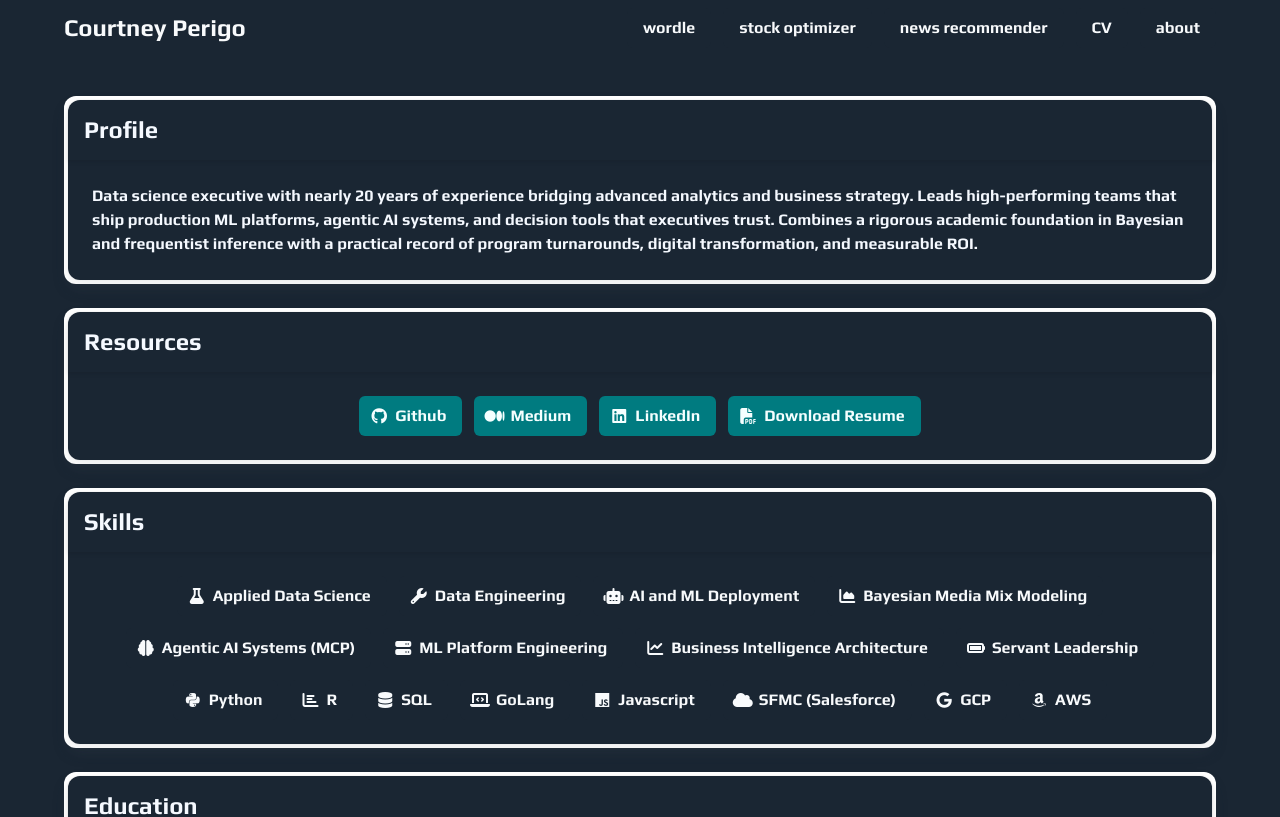
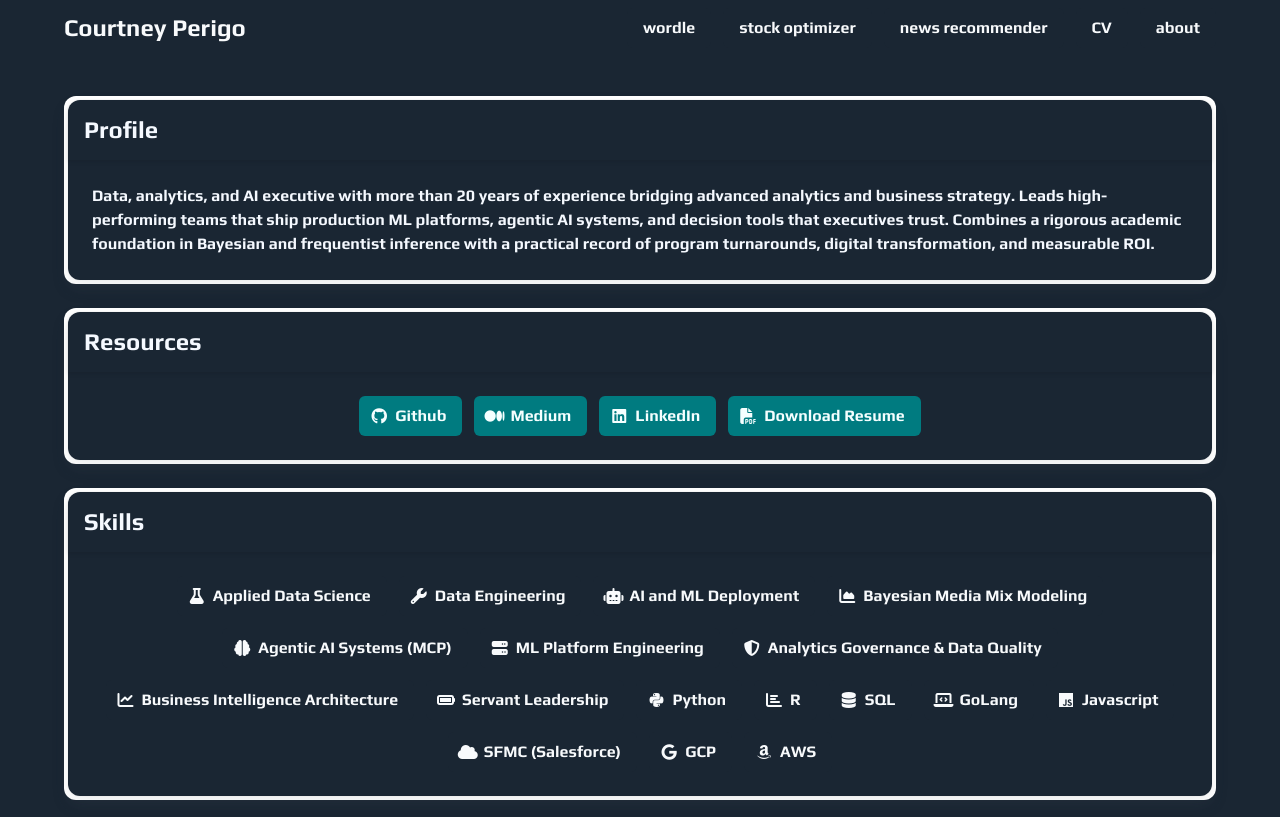
Before and after one commit to agentdanger/courtney-perigo-dotcom, a Vue app in the folder courtney-perigo-dotcom/: page /cv in a window 1280 px wide. Shown: the top 817 px of the page. Built offline with nearby package versions, Linux system fonts and the light colour scheme; what vue3-apexcharts would draw is missing.

Commit message:
CV page v4: Data, Analytics & AI Executive profile, governance chip, new public PDF

```diff
--- a/courtney-perigo-dotcom/src/views/Cv.vue
+++ b/courtney-perigo-dotcom/src/views/Cv.vue
@@ -168,7 +168,7 @@ export default {
     },
     data() {
         return {
-            resume_profile: "Data science executive with nearly 20 years of experience bridging \
+            resume_profile: "Data, analytics, and AI executive with more than 20 years of experience bridging \
             advanced analytics and business strategy. Leads high-performing teams that ship \
             production ML platforms, agentic AI systems, and decision tools that executives trust. \
             Combines a rigorous academic foundation in Bayesian and frequentist \
@@ -237,6 +237,10 @@ export default {
                 {
                     name: 'ML Platform Engineering',
                     icon: 'fas fa-server'
+                },
+                {
+                    name: 'Analytics Governance & Data Quality',
+                    icon: 'fas fa-shield-alt'
                 },
                 {
                     name: 'Business Intelligence Architecture',
```
Also changed, not shown: 1 other file (tests, documents, lock files or other folders).
